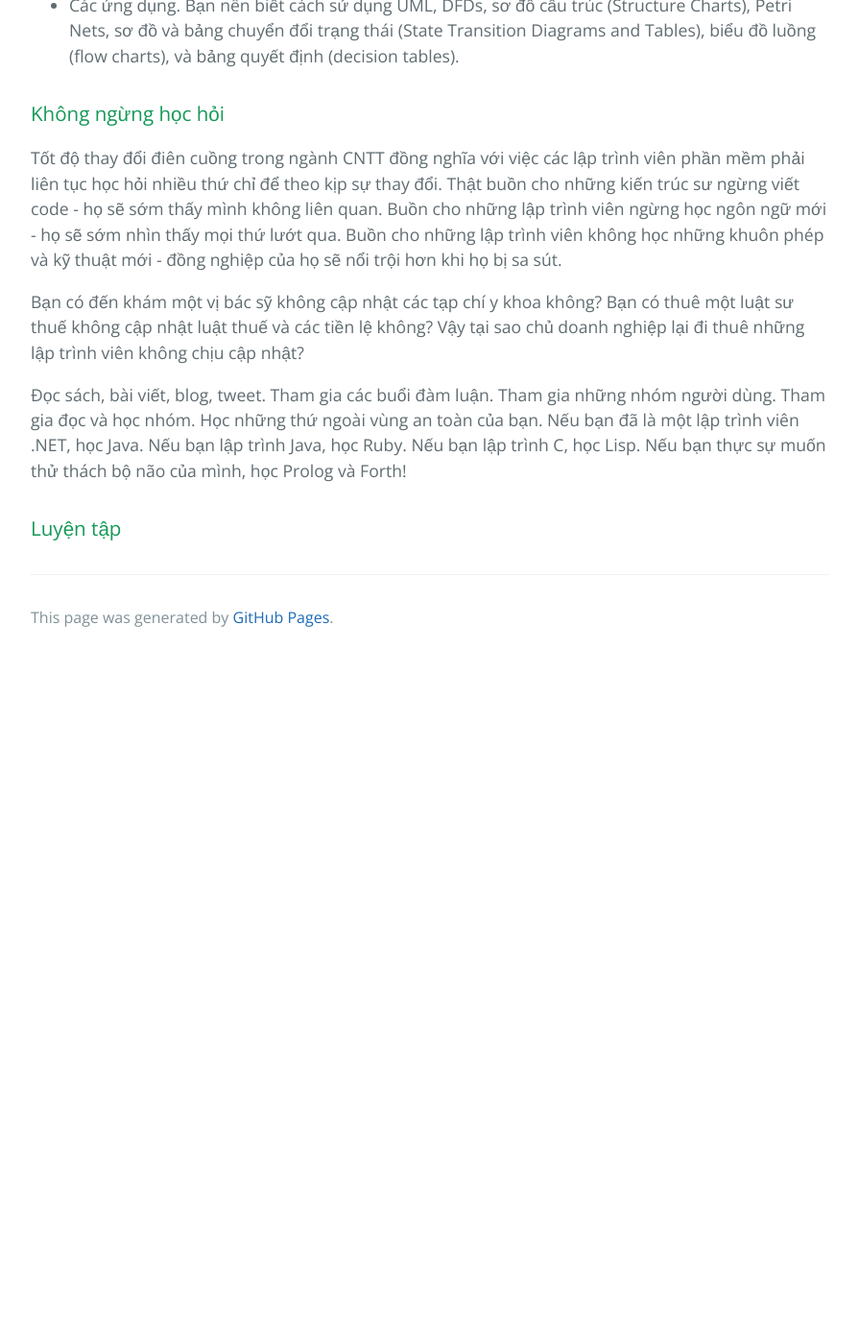
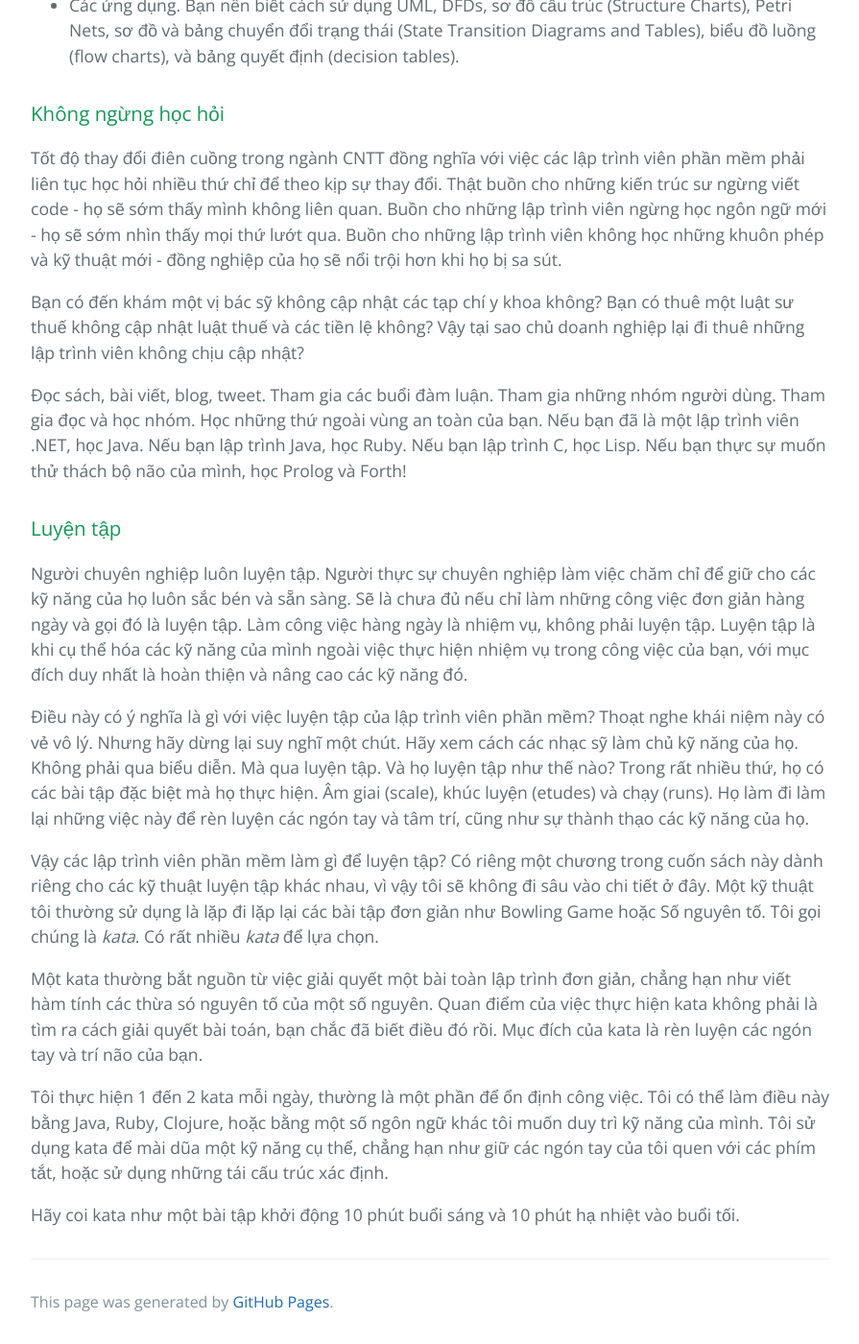
Before and after one commit to HaiBV/haibv.github.io, a Jekyll site: the page built from clean-coder/chapter-1-professionalism.md, in a window 1280 px wide and 1400 px high, scrolled down 9105 px. Shown: the whole window at 96% size, without its empty margins (192-1087 px from the left). Built offline with Jekyll 4.4.1, drawn with Linux system fonts in a browser that asks for light colours; our own code applies the rules of GitHub Pages for plain Markdown files; before the commit the page ends 9792 px from its top, so only the background shows below that.

Commit message:
Update The Clean Coder - Chapter 1 Professionalism

```diff
--- a/clean-coder/chapter-1-professionalism.md
+++ b/clean-coder/chapter-1-professionalism.md
@@ -191,3 +191,15 @@ Bạn có đến khám một vị bác sỹ không cập nhật các tạp chí
 Đọc sách, bài viết, blog, tweet. Tham gia các buổi đàm luận. Tham gia những nhóm người dùng. Tham gia đọc và học nhóm. Học những thứ ngoài vùng an toàn của bạn. Nếu bạn đã là một lập trình viên .NET, học Java. Nếu bạn lập trình Java, học Ruby. Nếu bạn lập trình C, học Lisp. Nếu bạn thực sự muốn thử thách bộ não của mình, học Prolog và Forth!
 
 ### Luyện tập
+
+Người chuyên nghiệp luôn luyện tập. Người thực sự chuyên nghiệp làm việc chăm chỉ để giữ cho các kỹ năng của họ luôn sắc bén và sẵn sàng. Sẽ là chưa đủ nếu chỉ làm những công việc đơn giản hàng ngày và gọi đó là luyện tập. Làm công việc hàng ngày là nhiệm vụ, không phải luyện tập. Luyện tập là khi cụ thể hóa các kỹ năng của mình ngoài việc thực hiện nhiệm vụ trong công việc của bạn, với mục đích duy nhất là hoàn thiện và nâng cao các kỹ năng đó.
+
+Điều này có ý nghĩa là gì với việc luyện tập của lập trình viên phần mềm? Thoạt nghe khái niệm này có vẻ vô lý. Nhưng hãy dừng lại suy nghĩ một chút. Hãy xem cách các nhạc sỹ làm chủ kỹ năng của họ. Không phải qua biểu diễn. Mà qua luyện tập. Và họ luyện tập như thế nào? Trong rất nhiều thứ, họ có các bài tập đặc biệt mà họ thực hiện. Âm giai (scale), khúc luyện (etudes) và chạy (runs). Họ làm đi làm lại những việc này để rèn luyện các ngón tay và tâm trí, cũng như sự thành thạo các kỹ năng của họ.
+
+Vậy các lập trình viên phần mềm làm gì để luyện tập? Có riêng một chương trong cuốn sách này dành riêng cho các kỹ thuật luyện tập khác nhau, vì vậy tôi sẽ không đi sâu vào chi tiết ở đây. Một kỹ thuật tôi thường sử dụng là lặp đi lặp lại các bài tập đơn giản như Bowling Game hoặc Số nguyên tố. Tôi gọi chúng là _kata_. Có rất nhiều _kata_ để lựa chọn.
+
+Một kata thường bắt nguồn từ việc giải quyết một bài toàn lập trình đơn giản, chẳng hạn như viết hàm tính các thừa só nguyên tố của một số nguyên. Quan điểm của việc thực hiện kata không phải là tìm ra cách giải quyết bài toán, bạn chắc đã biết điều đó rồi. Mục đích của kata là rèn luyện các ngón tay và trí não của bạn.
+
+Tôi thực hiện 1 đến 2 kata mỗi ngày, thường là một phần để ổn định công việc. Tôi có thể làm điều này bằng Java, Ruby, Clojure, hoặc bằng một số ngôn ngữ khác tôi muốn duy trì kỹ năng của mình. Tôi sử dụng kata để mài dũa một kỹ năng cụ thể, chẳng hạn như giữ các ngón tay của tôi quen với các phím tắt, hoặc sử dụng những tái cấu trúc xác định.
+
+Hãy coi kata như một bài tập khởi động 10 phút buổi sáng và 10 phút hạ nhiệt vào buổi tối.
```
